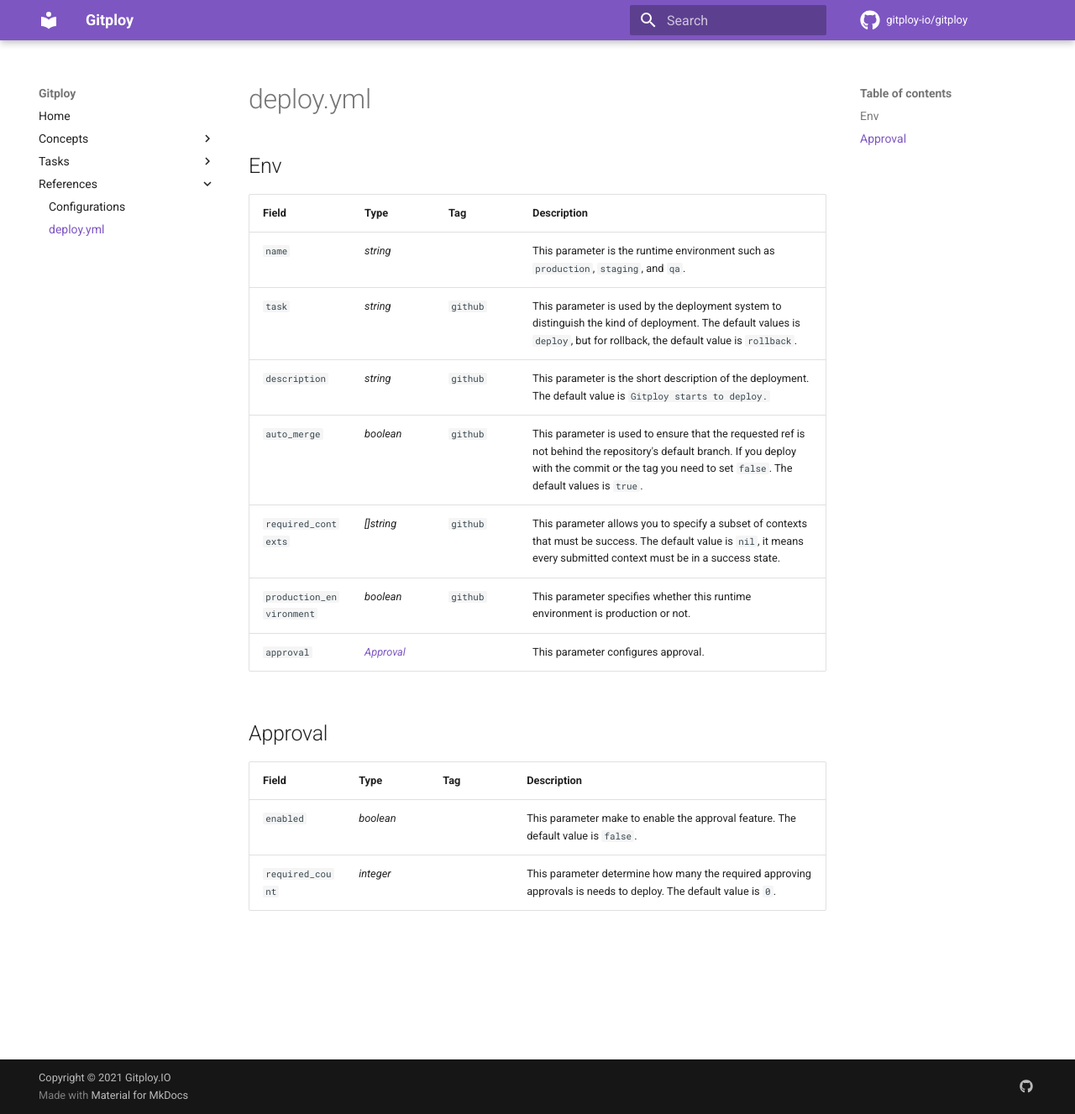
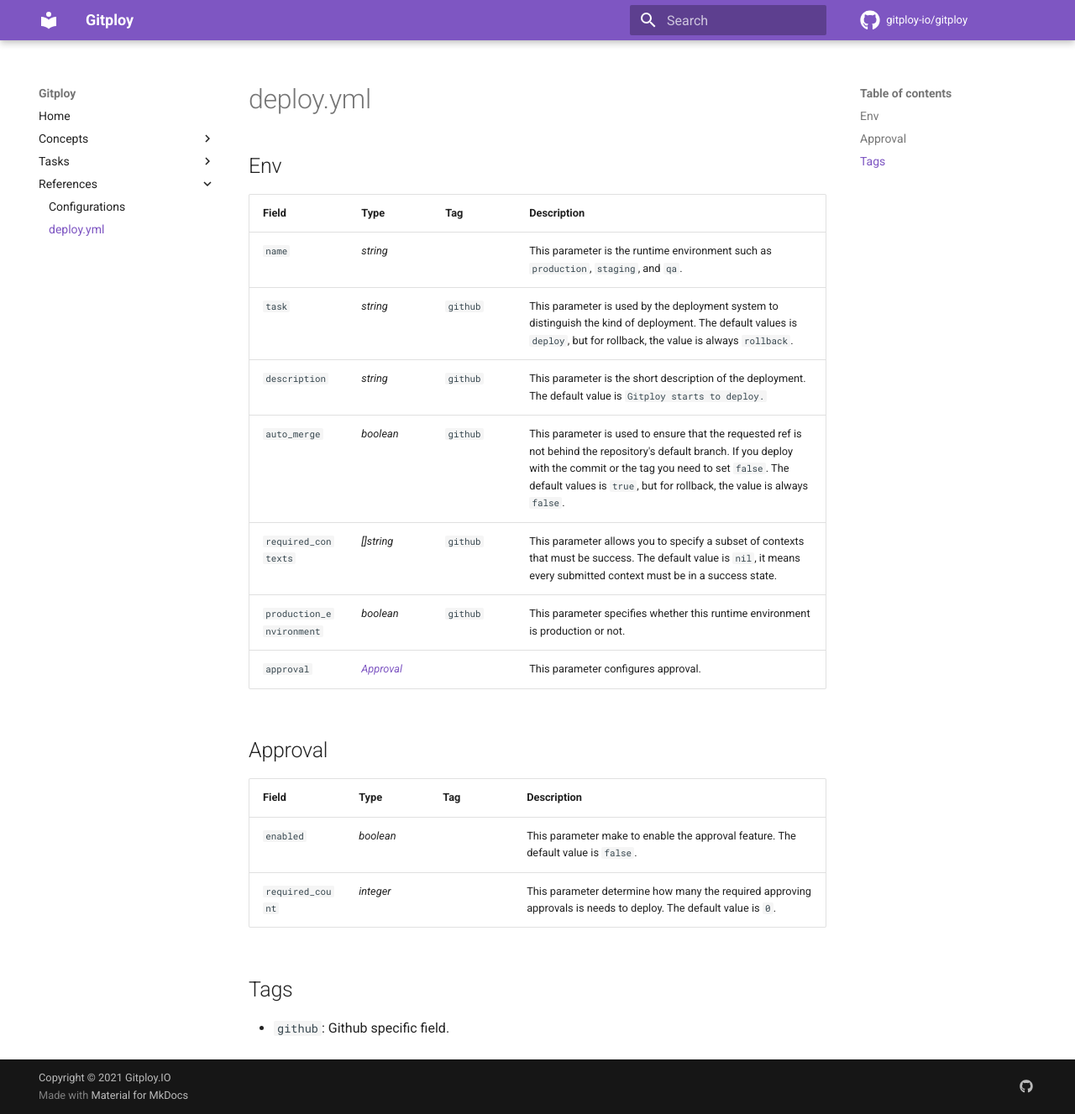
Before and after one commit to gitploy-io/gitploy, an MkDocs documentation site: the page built from docs/references/deploy.yml.md, in a window 1280 px wide and 1327 px high. Shown: the whole window at 84% size. Built offline with MkDocs 1.6.1 and Material for MkDocs 9.7.7, drawn with Linux system fonts in a browser that asks for light colours; comment, search, counter and statistics services are not loaded; the version menu is left out.

Commit message:
Add deploy doc

```diff
--- a/docs/references/deploy.yml.md
+++ b/docs/references/deploy.yml.md
@@ -5,9 +5,9 @@
 Field                    |Type                    |Tag       |Description
 ---                      |----                    |---       |---
 `name`                   |*string*                |          |This parameter is the runtime environment such as `production`, `staging`, and `qa`.
-`task`                   |*string*                |`github`  |This parameter is used by the deployment system to distinguish the kind of deployment. The default values is `deploy`, but for rollback, the default value is `rollback`.
+`task`                   |*string*                |`github`  |This parameter is used by the deployment system to distinguish the kind of deployment. The default values is `deploy`, but for rollback, the value is always `rollback`.
 `description`            |*string*                |`github`  |This parameter is the short description of the deployment. The default value is `Gitploy starts to deploy.`
-`auto_merge`             |*boolean*               |`github`  |This parameter is used to ensure that the requested ref is not behind the repository's default branch. If you deploy with the commit or the tag you need to set `false`. The default values is `true`.
+`auto_merge`             |*boolean*               |`github`  |This parameter is used to ensure that the requested ref is not behind the repository's default branch. If you deploy with the commit or the tag you need to set `false`. The default values is `true`, but for rollback, the value is always `false`.
 `required_contexts`      |*[]string*              |`github`  |This parameter allows you to specify a subset of contexts that must be success. The default value is `nil`, it means every submitted context must be in a success state.
 `production_environment` |*boolean*               |`github`  |This parameter specifies whether this runtime environment is production or not.
 `approval`               |*[Approval](#approval)* |          |This parameter configures approval.
@@ -18,3 +18,7 @@
 ---              |---       |---   |
 `enabled`        |*boolean* |      |This parameter make to enable the approval feature. The default value is `false`.
 `required_count` |*integer* |      |This parameter determine how many the required approving approvals is needs to deploy. The default value is `0`.
+
+## Tags
+
+* `github`: Github specific field.
--- a/mkdocs.yml
+++ b/mkdocs.yml
@@ -12,6 +12,7 @@
   - Concepts:
     - "How it works": concepts/how-it-work.md
     - "deploy.yml": concepts/deploy.yml.md
+    - Deployment: concepts/deployment.md
     - Permission: concepts/permission.md
     - "Self-hosted Server": concepts/self-hosted-server.md
     - Chatops: concepts/chatops.md
```
Also changed, not shown: docs/concepts/deployment.md (added, +15 -0 lines), docs/concepts/license.md (+1 -1 lines).
